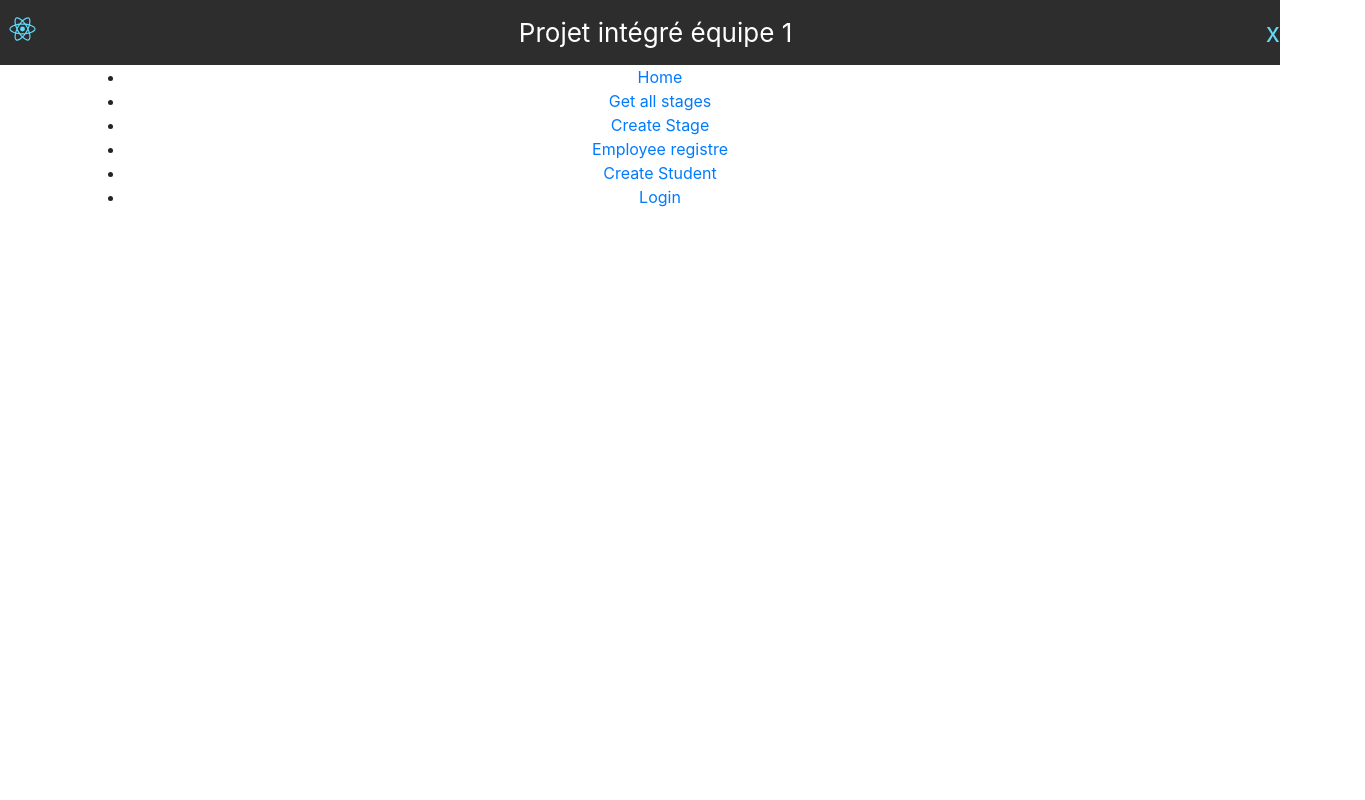
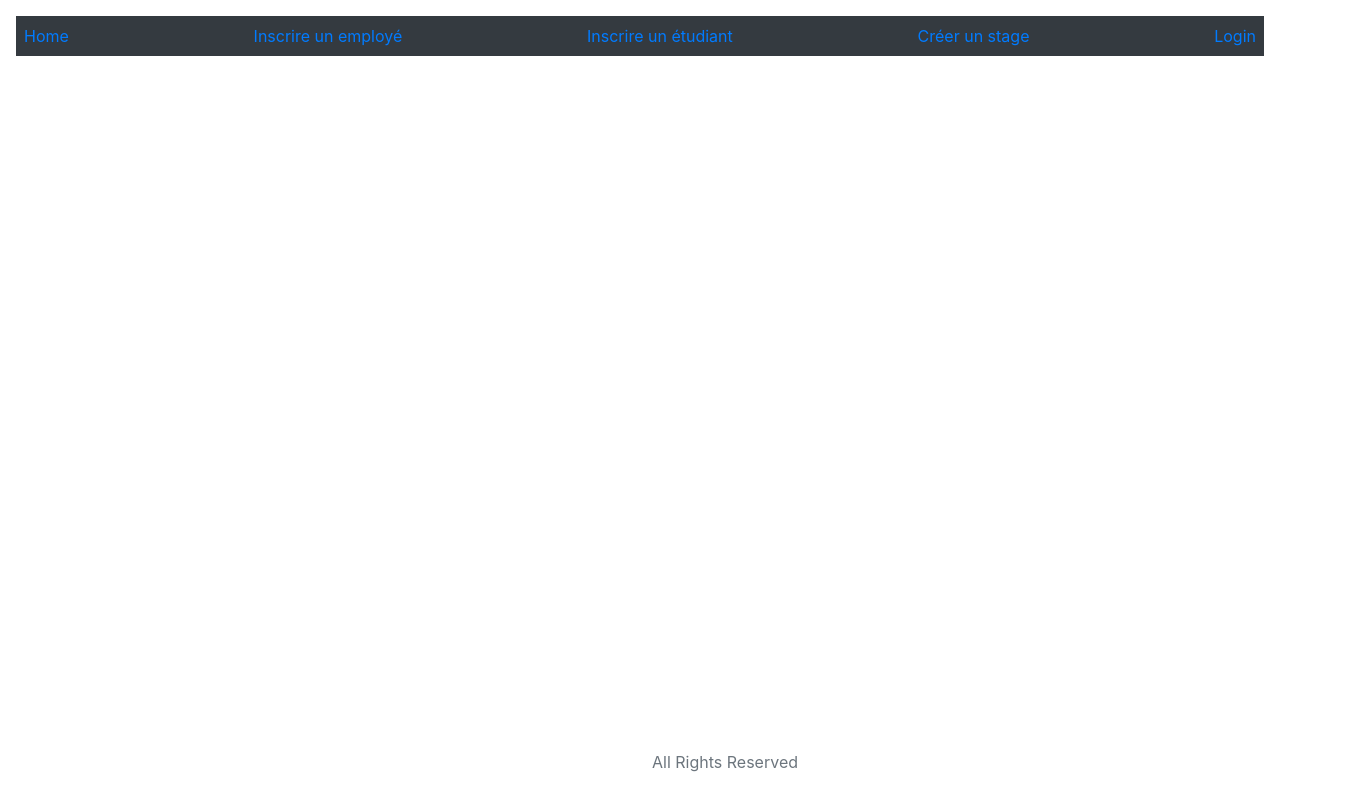
Before and after one commit to cidit/Projet-Integre-EQ1, a React (Create React App) app in the folder frontend/: page / in a window 1280 px wide. Shown: the whole page, 1365 px wide, since content can reach past the window. Built offline with nearby package versions, Linux system fonts and the light colour scheme.

Commit message:
change dans la page d'accueil navbar

```diff
--- a/frontend/src/App.js
+++ b/frontend/src/App.js
@@ -11,50 +11,33 @@ import CreateStageComponent from './components/CreateStageComponent';
 import CreateStageFormikComponent from './components/CreateStageFormikComponent';
 import EmployeurRegister from "./components/EmployeurRegister";
 import Login from "./components/Login";
-import { BrowserRouter as Router, Route, Switch ,Link} from 'react-router-dom';
+import { BrowserRouter as Router, Route, Switch, Link, NavLink } from 'react-router-dom';
 import Home from "./components/Home";
 
 function App() {
   return (
     <div className="App">
-      <header className="App-header">
-        <img src={logo} className="App-logo" alt="logo" />
-        <p>
-          Projet intégré équipe 1
-        </p>
-        <a
-          className="App-link"
-          href="https://reactjs.org"
-          target="_blank"
-          rel="noopener noreferrer"
-        >
-          x
-        </a>
-      </header>
+
+
       <article id="article">
         <div>
           <Router>
+            <nav class="navbar navbar-dark bg-dark p-2 m-3">
+              <NavLink to="/">Home</NavLink>
+              <NavLink to="/empRegist">Inscrire un employé</NavLink>
+              <NavLink to="/create">Inscrire un étudiant</NavLink>
+              <NavLink to="/createStage">Créer un stage</NavLink>
+              <NavLink to="/Login">Login</NavLink>
+            </nav>
             <div className="container">
-            <ul>
-          <li>
-            <Link to="/">Home</Link>
-          </li>
-          <li>
-            <Link to="/stages">Get all stages</Link>
-          </li>
-          <li>
-            <Link to="/createStage">Create Stage</Link>
-          </li>
-          <li>
-            <Link to="/empRegist">Employee registre</Link>
-          </li>
-          <li>
-            <Link to="/create">Create Student</Link>
-          </li>
-          <li>
-            <Link to="/login">Login</Link>
-          </li>
-        </ul>
+              <div>
+
+
+              </div>
+
+
+
+
 
               <div className="container">
                 <Switch>
@@ -65,14 +48,19 @@ function App() {
                   <Route path='/empRegist' component={EmployeurRegister} />
                   <Route path='/create' component={EtudiantRegister} />
                   <Route path='/login' component={Login} />
+
                 </Switch>
               </div>
-
+              <FooterComponent />
             </div>
           </Router>
+
         </div>
       </article>
+
+
     </div>
+
   );
 }
 
```
